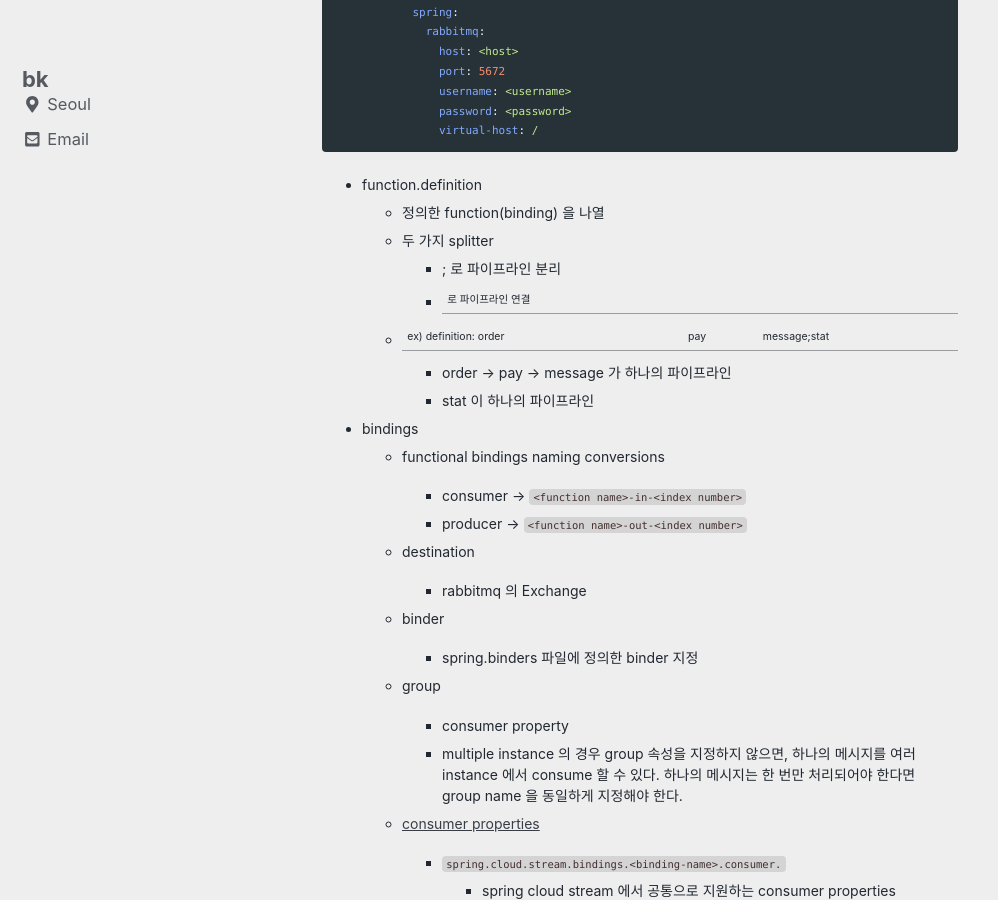
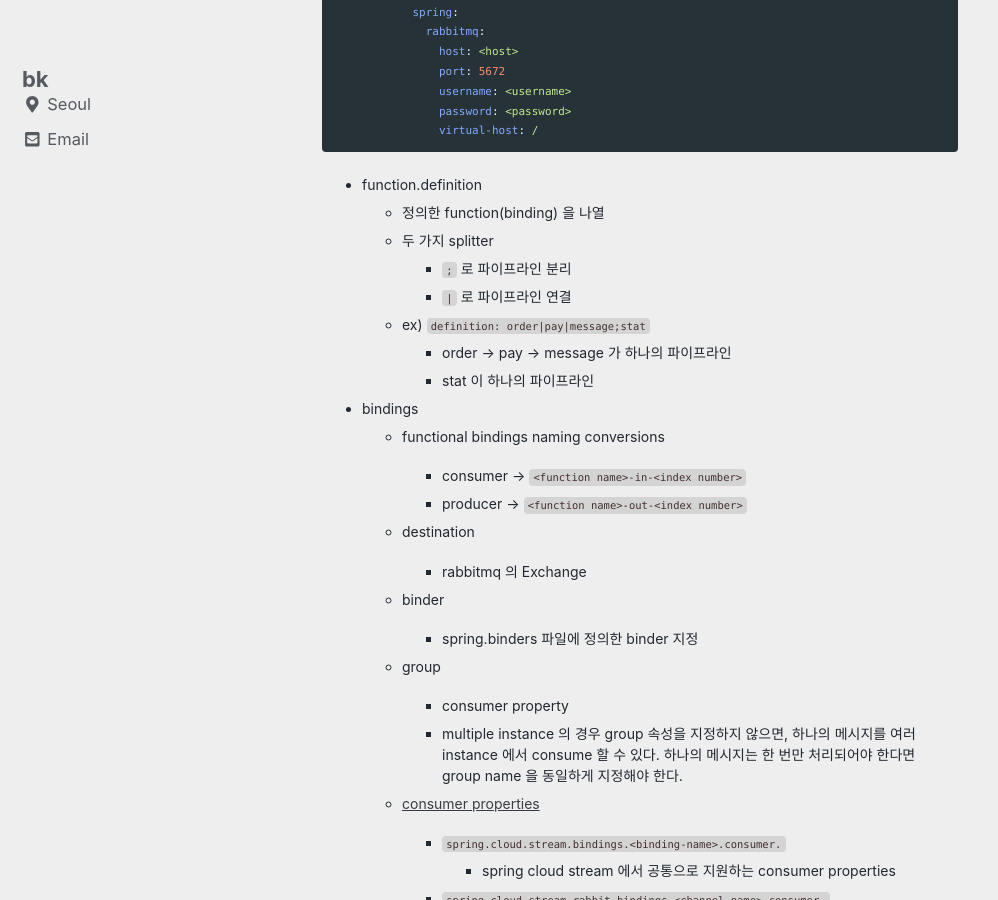
Before and after one commit to choe061/choe061.github.io, a Jekyll site: the page built from _posts/2020-09-20-spring cloud stream(2).md, in a window 1280 px wide and 900 px high, scrolled down 1643 px. Shown: the whole window, without its empty margins (0-998 px from the left). Built offline with Jekyll 4.4.1, drawn with Linux system fonts in a browser that asks for light colours; cached includes are drawn as plain includes; nearby versions of some CDN libraries.

```diff
--- a/_posts/2020-09-20-spring cloud stream(2).md
+++ b/_posts/2020-09-20-spring cloud stream(2).md
@@ -71,9 +71,9 @@ spring:
 * function.definition
   * 정의한 function(binding) 을 나열
   * 두 가지 splitter
-    * ; 로 파이프라인 분리
-    * | 로 파이프라인 연결
-  * ex) definition: order|pay|message;stat
+    * `;` 로 파이프라인 분리
+    * `|` 로 파이프라인 연결
+  * ex) `definition: order|pay|message;stat`
     - order → pay → message 가 하나의 파이프라인
     - stat 이 하나의 파이프라인
 * bindings
```
